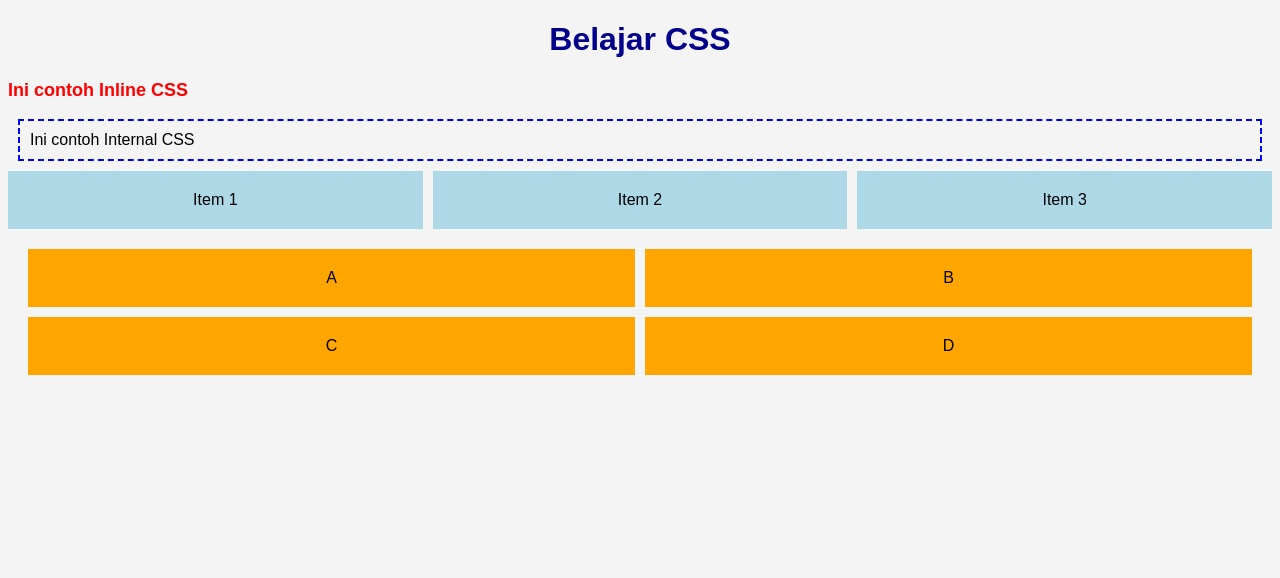
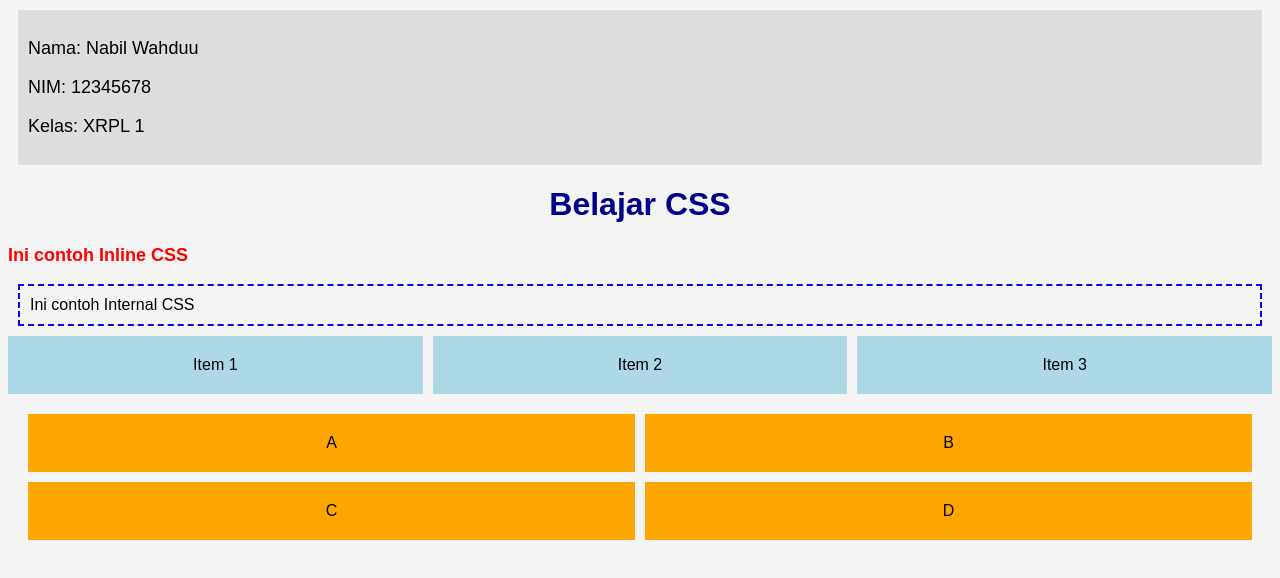
Before and after one commit to nabilwahduuu/TUGAS-5-PWB, a plain HTML site: page index.html in a window 1280 px wide. Drawn offline with Linux system fonts and the light colour scheme.

Commit message:
Update index.html

```diff
--- a/index.html
+++ b/index.html
@@ -20,6 +20,12 @@
             color: darkblue;
         }
 
+        .identitas {
+            background: #ddd;
+            padding: 10px;
+            margin: 10px;
+        }
+
         .box-internal {
             border: 2px dashed blue;
             padding: 10px;
@@ -30,7 +36,6 @@
         .flex-container {
             display: flex;
             gap: 10px;
-            justify-content: space-around;
         }
 
         .flex-item {
@@ -43,6 +48,13 @@
 </head>
 <body>
 
+    <!-- IDENTITAS -->
+    <div class="identitas">
+        <p>Nama: Nabil Wahduu</p>
+        <p>NIM: 12345678</p>
+        <p>Kelas: XRPL 1</p>
+    </div>
+
     <h1>Belajar CSS</h1>
 
     <!-- Inline CSS -->
@@ -50,6 +62,7 @@
         Ini contoh Inline CSS
     </p>
 
+    <!-- Internal CSS -->
     <div class="box-internal">
         Ini contoh Internal CSS
     </div>
```
